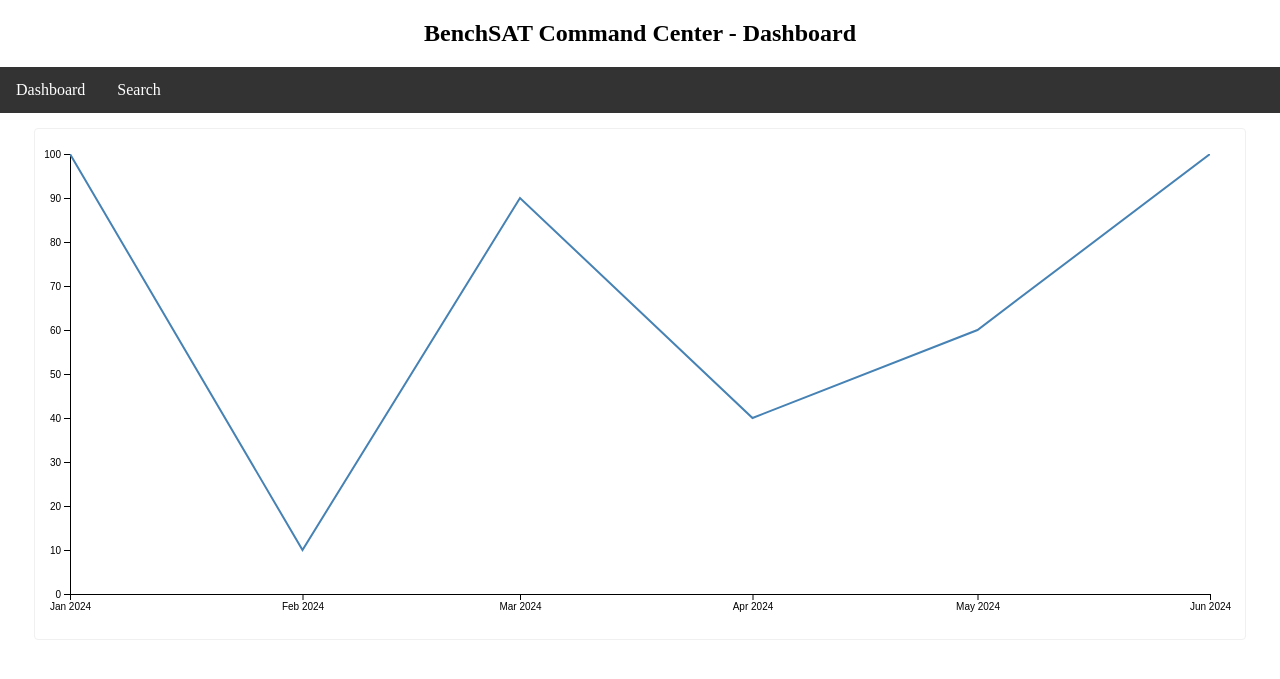
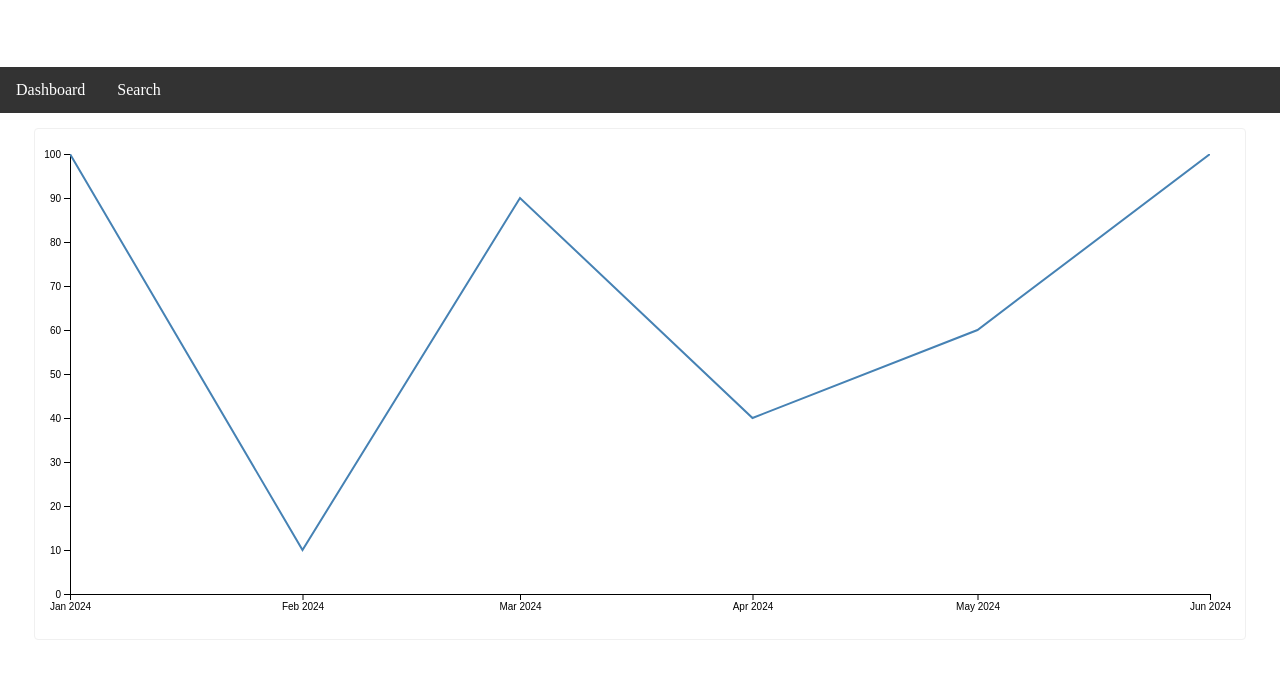
Before and after one commit to JacobHobson1/JacobHobson1.github.io, a Jekyll site: the page built from index.html, in a window 1280 px wide. Shown: the top 679 px of the page. Built offline with Jekyll 4.4.1, drawn with Linux system fonts in a browser that asks for light colours.

Commit message:
updated styling

```diff
--- a/assets/css/style.css
+++ b/assets/css/style.css
@@ -17,6 +17,11 @@
 .header {
     display: flex;
     justify-content: center;
+    color:black
+}
+
+.header h2 {
+    color:white;
 }
 
 .navbar {
```
